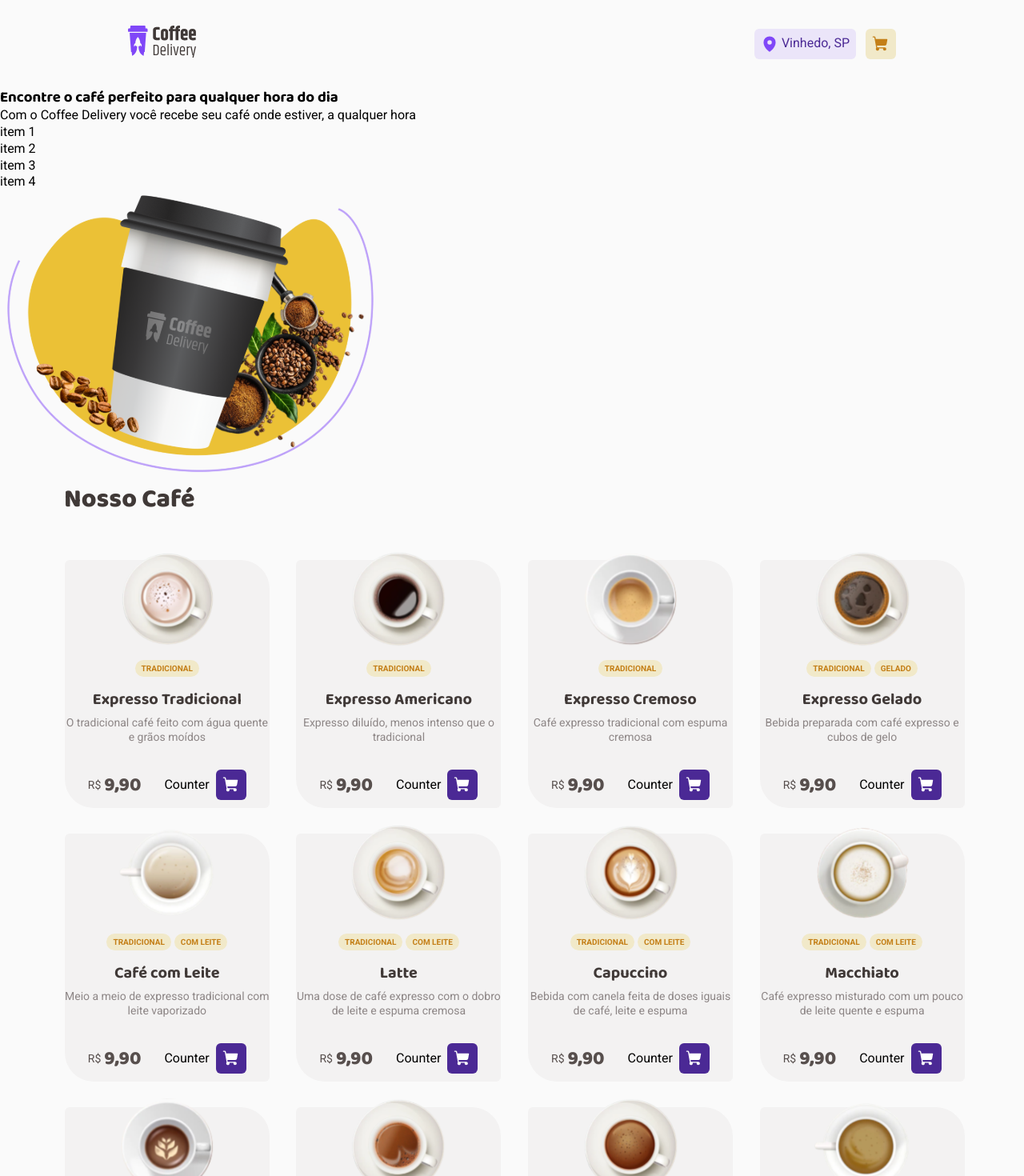
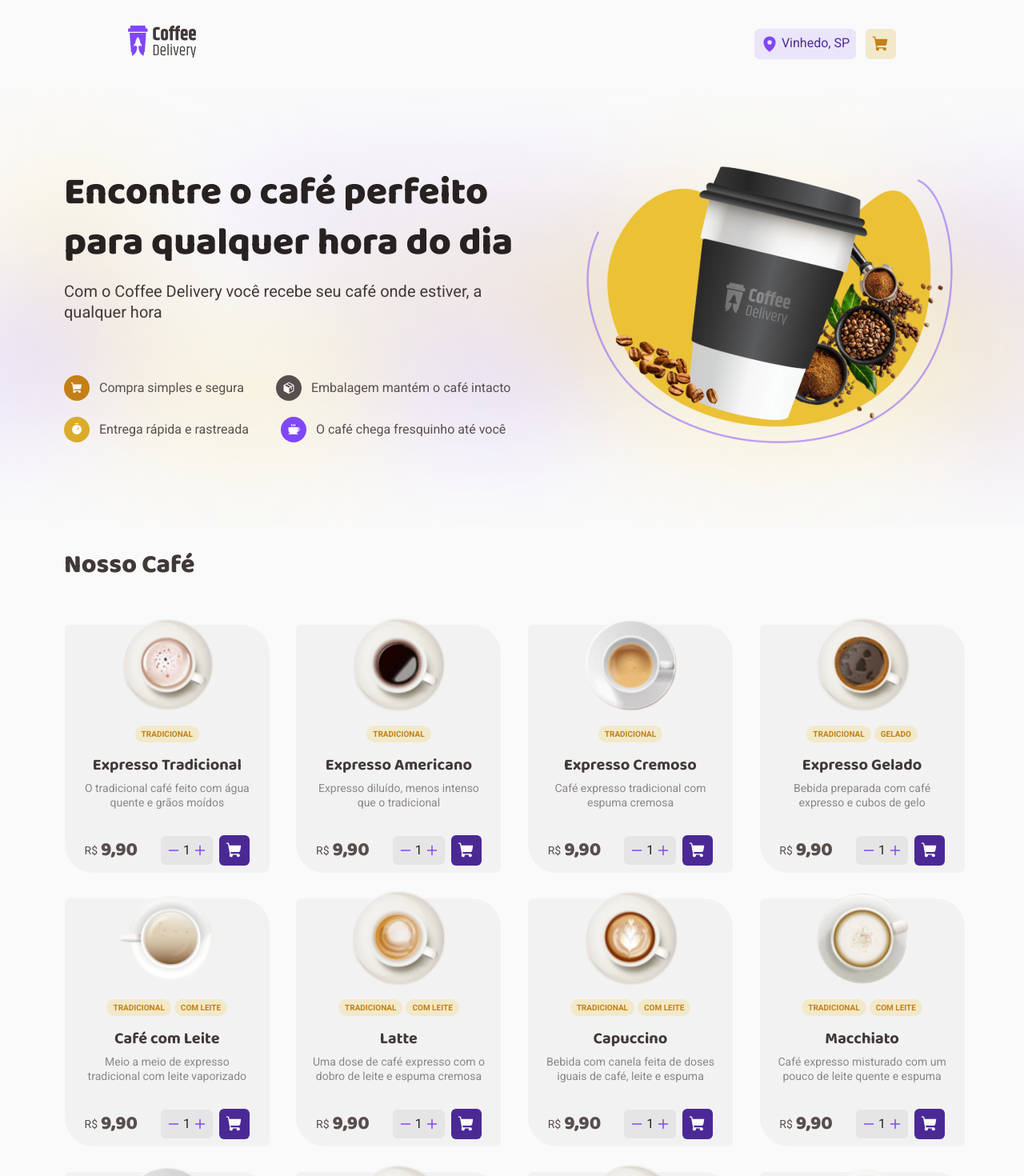
Before and after one commit to rwellingtonr/coffee-delivery-ignite, a React (Vite) app: page / in a window 1280 px wide. Shown: the top 1470 px of the page at 80% size. Built offline with nearby package versions, Linux system fonts and the light colour scheme.

Commit message:
feat: home page

```diff
--- /dev/null
+++ b/src/components/Counter/index.tsx
@@ -0,0 +1,26 @@
+import { Minus, Plus } from "phosphor-react"
+import { useState } from "react"
+import { CounterContainer } from "./styles"
+
+export function Counter() {
+	const [count, setCount] = useState(1)
+
+	const increaseCounter = () => {
+		if (count < 10) {
+			setCount((prev) => prev + 1)
+		}
+	}
+	const decreaseCounter = () => {
+		if (count > 1) {
+			setCount((prev) => prev - 1)
+		}
+	}
+
+	return (
+		<CounterContainer>
+			<Minus size={16} weight="bold" onClick={decreaseCounter} />
+			<span>{count}</span>
+			<Plus size={16} weight="bold" onClick={increaseCounter} />
+		</CounterContainer>
+	)
+}
--- /dev/null
+++ b/src/components/Counter/styles.ts
@@ -0,0 +1,23 @@
+import styled from "styled-components"
+
+export const CounterContainer = styled.div`
+	display: flex;
+	justify-content: center;
+	align-items: center;
+	gap: 0.25rem;
+	padding: 0.5rem;
+	border-radius: 6px;
+	background: ${(props) => props.theme.colors["base-button"]};
+
+	svg {
+		color: ${(props) => props.theme.colors["purple"]};
+
+		&:hover {
+			color: ${(props) => props.theme.colors["purple-dark"]};
+		}
+	}
+
+	span {
+		color: ${(props) => props.theme.colors["base-title"]};
+	}
+`
--- /dev/null
+++ b/src/pages/Home/components/Banner/elements.tsx
@@ -0,0 +1,33 @@
+import { ShoppingCart, Package, Timer, Coffee } from "phosphor-react"
+
+export type TopicVariants = "yellow-dark" | "yellow" | "base-text" | "purple"
+
+type TopicElementProps = {
+	label: string
+	icon: JSX.Element
+	variant: TopicVariants
+}
+
+export const topicElements: TopicElementProps[] = [
+	{
+		label: "Compra simples e segura",
+		variant: "yellow-dark",
+		icon: <ShoppingCart weight="fill" size={16} />,
+	},
+
+	{
+		icon: <Package size={16} weight="fill" />,
+		label: "Embalagem mantém o café intacto",
+		variant: "base-text",
+	},
+	{
+		icon: <Timer size={16} weight="fill" />,
+		label: "Entrega rápida e rastreada",
+		variant: "yellow",
+	},
+	{
+		icon: <Coffee size={16} weight="fill" />,
+		label: "O café chega fresquinho até você",
+		variant: "purple",
+	},
+]
--- a/src/pages/Home/components/Banner/index.tsx
+++ b/src/pages/Home/components/Banner/index.tsx
@@ -1,24 +1,28 @@
 import banner from "~/assets/illustration/homeBanner.svg"
+import { topicElements } from "./elements"
+import { BannerContainer, HeadingWrapper, IconWrapper, TopicContainer } from "./styles"
 
 export function Banner() {
 	return (
-		<section>
-			<div className="grid">
-				<section>
+		<BannerContainer>
+			<div className="heading">
+				<HeadingWrapper>
 					<h1>Encontre o café perfeito para qualquer hora do dia</h1>
 					<p>Com o Coffee Delivery você recebe seu café onde estiver, a qualquer hora</p>
-				</section>
-				<div className="grid">
-					<div>item 1</div>
-					<div>item 2</div>
-					<div>item 3</div>
-					<div>item 4</div>
+				</HeadingWrapper>
+				<div className="information">
+					{topicElements.map((topic) => (
+						<TopicContainer key={topic.label}>
+							<IconWrapper variant={topic.variant}>{topic.icon}</IconWrapper>
+							<p>{topic.label}</p>
+						</TopicContainer>
+					))}
 				</div>
 			</div>
 			<img
 				src={banner}
 				alt="Imagem de um copo de café inclinado com o logo da marca Coffee Delivery e ao fundo amarelo tem grãos de café"
 			/>
-		</section>
+		</BannerContainer>
 	)
 }
--- /dev/null
+++ b/src/pages/Home/components/Banner/styles.ts
@@ -0,0 +1,76 @@
+import styled from "styled-components"
+import type { TopicVariants } from "./elements"
+import backgroundImage from "~/assets/illustration/Background.png"
+
+type IconVariant = {
+	variant: TopicVariants
+}
+
+export const BannerContainer = styled.section`
+	display: flex;
+	background: center/cover url(${backgroundImage}) no-repeat;
+	gap: 3.5rem;
+	justify-content: center;
+	align-items: center;
+	height: 34rem;
+
+	.heading {
+		display: flex;
+		width: 36.75rem;
+		flex-direction: column;
+		align-items: flex-start;
+		gap: 4.125rem;
+	}
+	.information {
+		display: flex;
+		gap: 1.25rem 2.5rem;
+		flex-wrap: wrap;
+	}
+
+	img {
+		width: 29.75rem;
+		height: auto;
+	}
+
+	@media (max-width: 700px) {
+		flex-direction: column;
+	}
+`
+export const HeadingWrapper = styled.section`
+	display: flex;
+	flex-direction: column;
+	gap: 1rem;
+
+	h1 {
+		font-weight: 800;
+		font-size: ${(props) => props.theme.sizes["5xlg"]};
+		color: ${(props) => props.theme.colors["base-title"]};
+	}
+	p {
+		font-size: ${(props) => props.theme.sizes["xlg"]};
+		color: ${(props) => props.theme.colors["base-subtitle"]};
+	}
+`
+
+export const TopicContainer = styled.div`
+	display: flex;
+	gap: 0.75rem;
+	align-items: center;
+
+	p {
+		color: ${(props) => props.theme.colors["base-text"]};
+		font-size: ${(props) => props.theme.sizes["md"]};
+		flex: 1;
+	}
+`
+
+export const IconWrapper = styled.div<IconVariant>`
+	background-color: ${(props) => props.theme.colors[props.variant]};
+	color: ${(props) => props.theme.colors.white};
+	display: flex;
+	justify-content: center;
+	align-items: center;
+	padding: 0.5rem;
+
+	border-radius: 50%;
+`
--- a/src/pages/Home/components/CoffeeList/index.tsx
+++ b/src/pages/Home/components/CoffeeList/index.tsx
@@ -1,3 +1,4 @@
+import { Counter } from "~/components/Counter"
 import { ShippingCart } from "~/components/ShippingCart"
 import { coffeeElements } from "./elements"
 import {
@@ -34,7 +35,7 @@ export function CoffeeList() {
 								</TotalPriceWrapper>
 
 								<CounterShippingCart>
-									<p>Counter</p>
+									<Counter />
 									<ShippingCart variant="secondary" />
 								</CounterShippingCart>
 							</CardFooter>
--- a/src/pages/Home/components/CoffeeList/styles.ts
+++ b/src/pages/Home/components/CoffeeList/styles.ts
@@ -5,6 +5,7 @@ export const MainContainer = styled.main`
 	flex-direction: column;
 	justify-content: center;
 	align-items: center;
+	margin-top: 2rem;
 
 	h2 {
 		max-width: 70rem;
@@ -79,6 +80,7 @@ export const CardContainer = styled.article`
 		margin-top: 0.5rem;
 		font-size: ${(props) => props.theme.sizes["sm"]};
 		text-align: center;
+		width: 13.5rem;
 		color: ${(props) => props.theme.colors["base-label"]};
 	}
 `
```
Also changed, not shown: src/assets/illustration/Background.png (added), src/assets/illustration/homeBannerBackground.svg (deleted), src/components/InputQuantity/index.tsx (deleted), src/components/InputQuantity/styles.ts (deleted).
